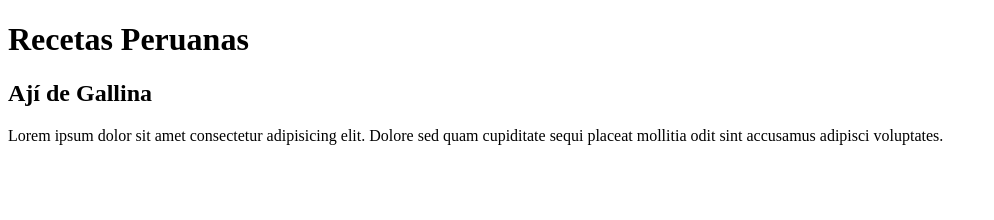
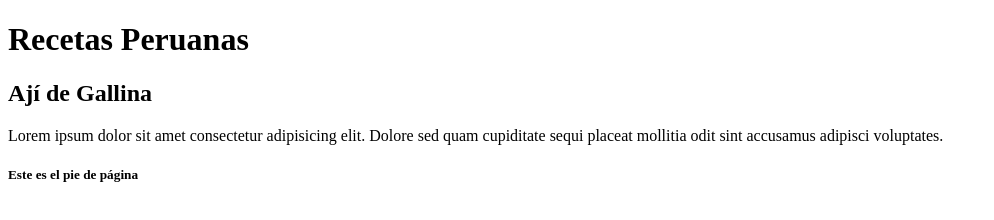
Before and after one commit to sheylacarpio26/G19-Primero, a plain HTML site: page index.html in a window 1280 px wide. Shown: the whole page, without its empty margins (0-994 px from the left). Drawn offline with Linux system fonts and the light colour scheme.

Commit message:
Agregué el pie de página

```diff
--- a/index.html
+++ b/index.html
@@ -13,5 +13,8 @@
         <h2>Ají de Gallina</h2>
         <p>Lorem ipsum dolor sit amet consectetur adipisicing elit. Dolore sed quam cupiditate sequi placeat mollitia odit sint accusamus adipisci voluptates.</p>
     </section>
+    <footer>
+        <h5>Este es el pie de página</h5>
+    </footer>
 </body>
 </html>
```
